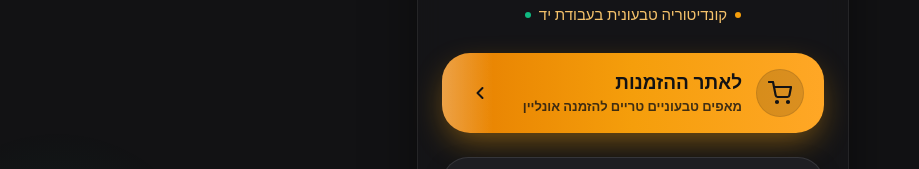
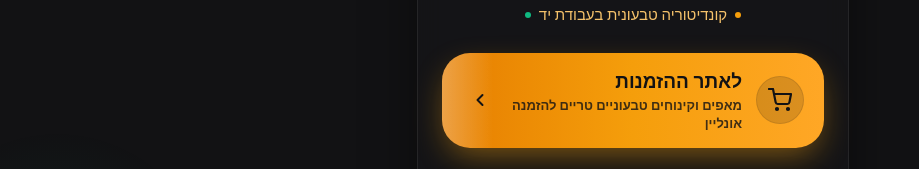
Before and after one commit to liorbm87/LiorbmLinks, a plain HTML site: page index.html in a window 1280 px wide. Shown: the part 311-480 px from the top of the page, without its empty margins (7-926 px from the left). Drawn offline with nearby package versions, Linux system fonts and the light colour scheme.

Commit message:
Update text for vegan pastries in index.html

```diff
--- a/index.html
+++ b/index.html
@@ -206,7 +206,7 @@
                 לאתר ההזמנות
               </div>
               <p class="text-[13px] font-semibold text-obsidian/80 leading-snug mt-0.5 whitespace-normal">
-                מאפים טבעוניים טריים להזמנה אונליין
+                מאפים וקינוחים טבעוניים טריים להזמנה אונליין
               </p>
             </div>
           </div>
```
